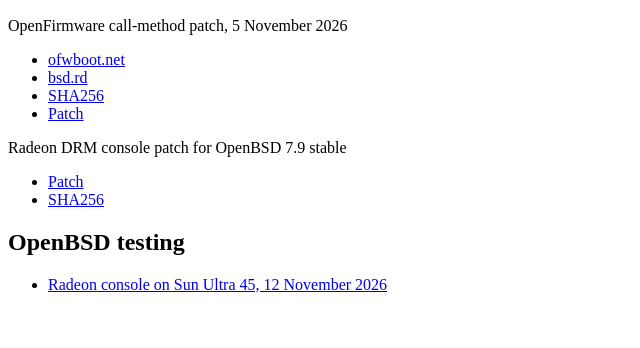
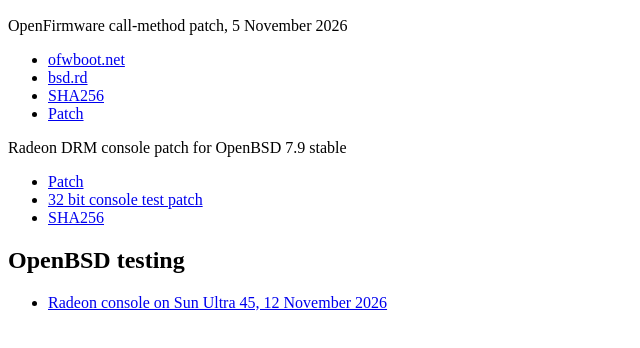
Before and after one commit to tbullock/comlore-downloads, a plain HTML site: page index.html in a window 1280 px wide. Shown: the part 110-458 px from the top of the page, without its empty margins (0-640 px from the left). Drawn offline with Linux system fonts and the light colour scheme.

Commit message:
Publish Radeon 32 bit console comparison patch

```diff
--- a/index.html
+++ b/index.html
@@ -18,6 +18,7 @@
 <p>Radeon DRM console patch for OpenBSD 7.9 stable</p>
 <ul>
 <li><a href="radeon/7.9/sparc64-radeon-console-7.9-stable.patch">Patch</a></li>
+<li><a href="radeon/7.9/radeon-console-32bit-test-7.9.patch">32 bit console test patch</a></li>
 <li><a href="radeon/7.9/SHA256">SHA256</a></li>
 </ul>
 <h2>OpenBSD testing</h2>
```
Also changed, not shown: 2 other files.
